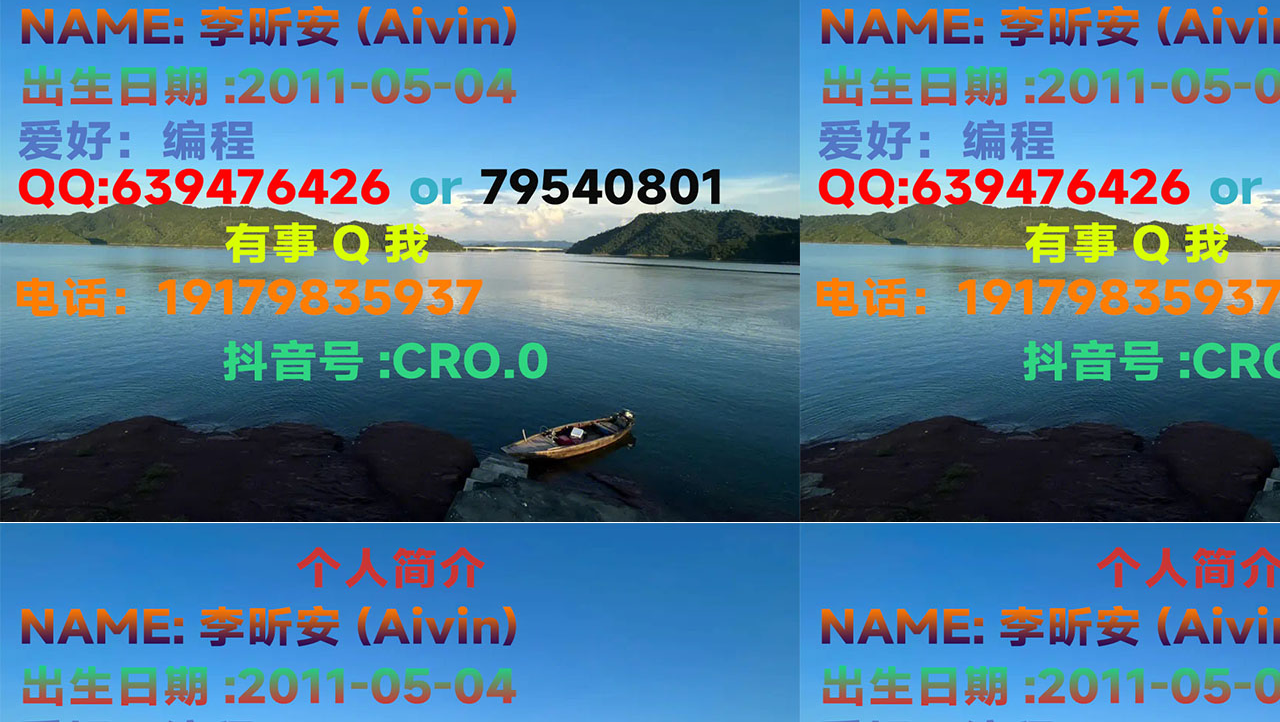
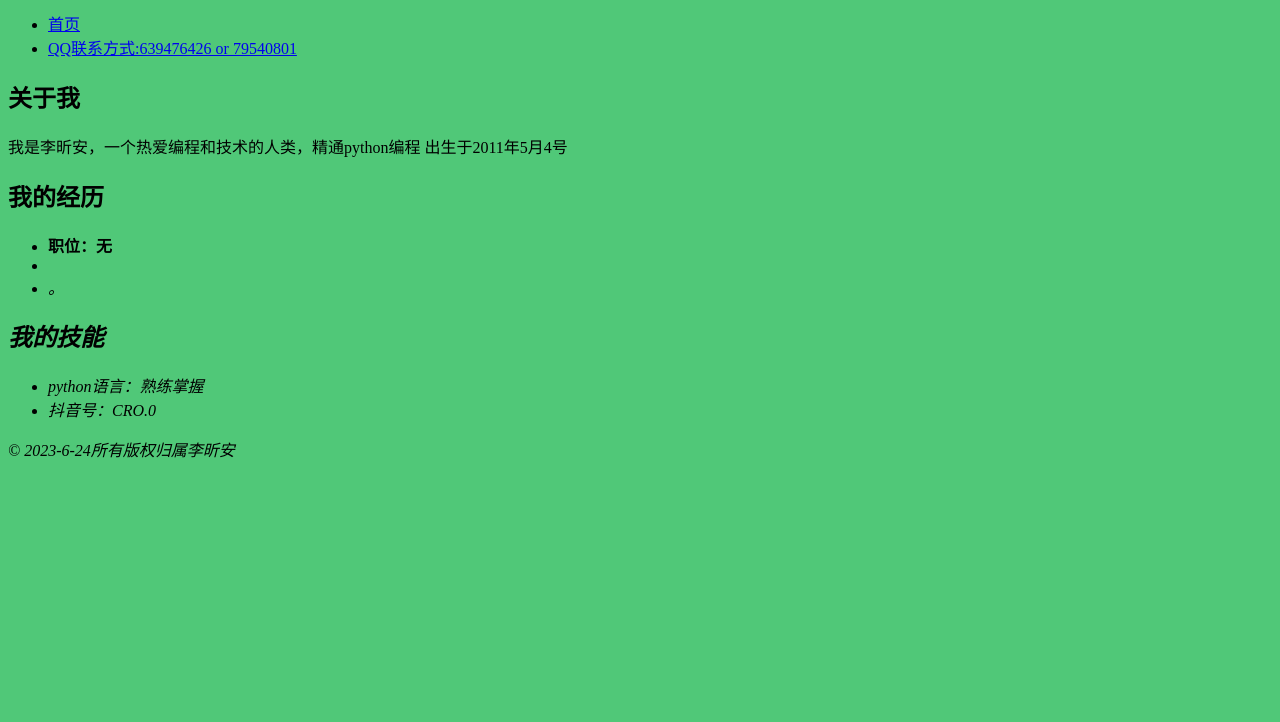
Before and after one commit to dogef/aa.io, a plain HTML site: page index.html in a window 1280 px wide. Shown: the part 78-800 px from the top of the page. Drawn offline with Linux system fonts and the light colour scheme.

Commit message:
Update index.html

```diff
--- a/index.html
+++ b/index.html
@@ -1,9 +1,46 @@
-<html>
+<!DOCTYPE html>
+<html lang="zh-CN">
 <head>
-<title>个人介绍</title>
-<meta http-equiv="Content-Type" content="text/html; charset=utf-8">
+    <meta charset="UTF-8">
+    <title>个人介绍</title>
+    <link rel="stylesheet" href="style.css">
+	<body bgcolor="#50c878"></body>
 </head>
-<body background="hh.jpg">
-<!-- End Save for Web Slices -->
+<body>
+    <header>
+        <h1>个人介绍</h1>
+        <nav>
+            <ul>
+                <li><a href="#">首页</a></li>
+                <li><a href="#">QQ联系方式:639476426 or 79540801</a></li>
+            </ul>
+        </nav>
+    </header>
+    <main>
+        <section>
+            <h2>关于我</h2>
+            <p>我是李昕安，一个热爱编程和技术的人类，精通python编程  出生于2011年5月4号</p>
+        </section>
+        <section>
+            <h2>我的经历</h2>
+            <ul>
+                <li><strong>职位：无</strong></li>
+                <li><em></em></li>
+                <li><em>。</li>
+            </ul>
+        </section>
+        <section>
+            <h2>我的技能</h2>
+            <ul>
+                <li>python语言：熟练掌握</li>
+
+
+                <li>抖音号：CRO.0</li>
+            </ul>
+        </section>
+    </main>
+    <footer>
+        <p>&copy; 2023-6-24所有版权归属李昕安</p>
+    </footer>
 </body>
 </html>
```
